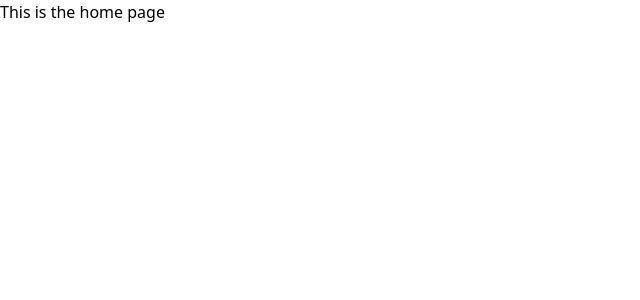
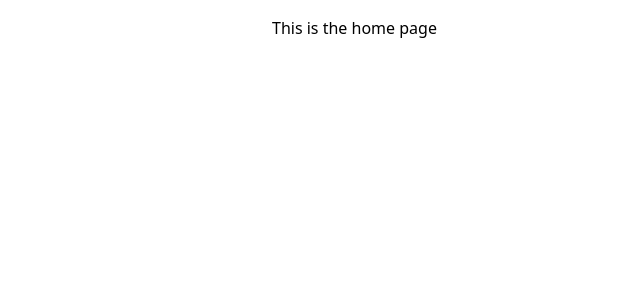
Before and after one commit to yangyi-shen/hmm-lets-see, a Vue app in the folder app/: page / in a window 1280 px wide. Shown: the top 300 px of the page, without its empty margins (0-640 px from the left). Built offline with nearby package versions, Linux system fonts and the light colour scheme; the HTML template or start-up script is replaced by a standard one.

Commit message:
feat: create basic page and content layout

```diff
--- a/app/src/App.vue
+++ b/app/src/App.vue
@@ -3,5 +3,7 @@ import { RouterView } from 'vue-router'
 </script>
 
 <template>
-  <RouterView />
+  <div class="max-w-3xl mx-auto p-4">
+    <RouterView />
+  </div>
 </template>
```
